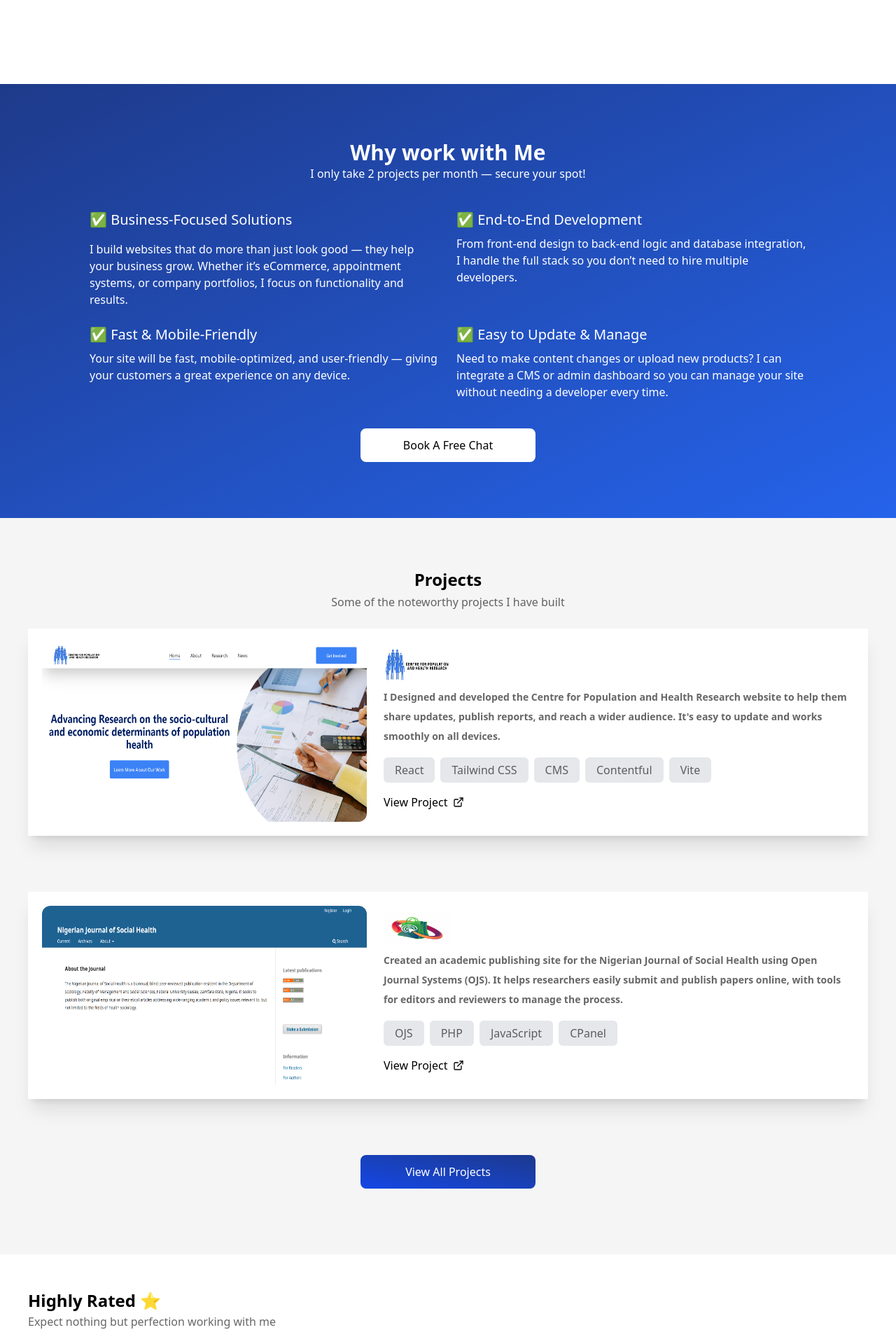
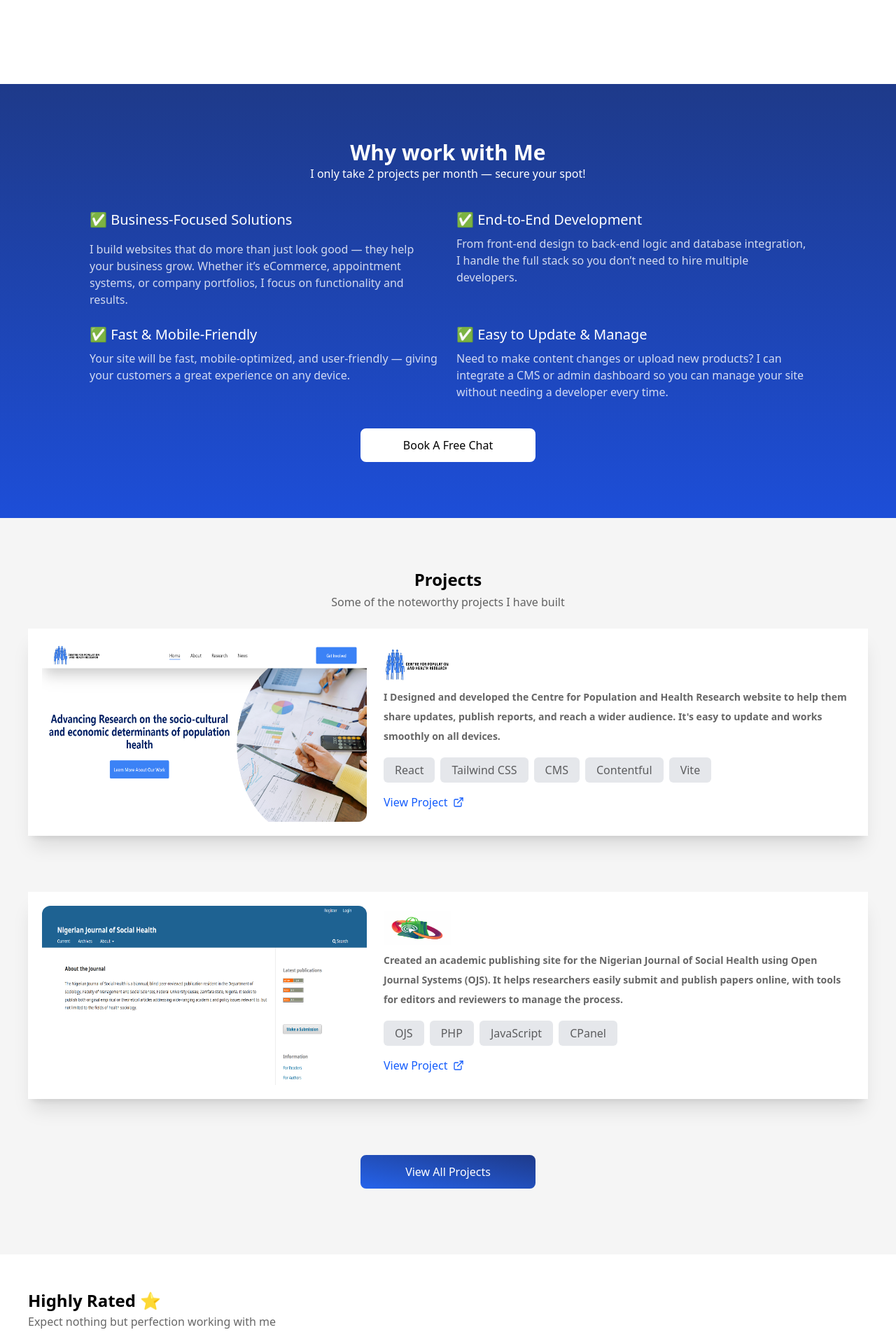
Before and after one commit to lamba01/port, a React (Vite) app: page / in a window 1280 px wide. Shown: the part 680-2600 px from the top of the page at 70% size. Built offline with nearby package versions, Linux system fonts and the light colour scheme; no server answers.

Commit message:
feat: enhance UI elements across multiple sections for improved aesthetics and user experience

```diff
--- a/src/components/projectComponent.jsx
+++ b/src/components/projectComponent.jsx
@@ -117,7 +117,7 @@ export default function Projects({ limit }) {
                 ))}
               </div>
               <a
-                className="flex flex-row items-center gap-2 py-2"
+                className="flex flex-row items-center gap-2 py-2 text-blue-600"
                 href={project.links}
                 target="_blank"
                 rel="noopener noreferrer"
@@ -129,7 +129,14 @@ export default function Projects({ limit }) {
         ))}
         {limit && (
           <Link to={`/projects`}>
-            <button className="bg-gradient-to-tr from-blue-700 to-blue-900 text-white cursor-pointer py-3 px-8 sm:w-[250px] w-[90vw] hover:bg-[#333333]">
+            <button
+              className="bg-gradient-to-tr from-blue-700 to-blue-900 text-white cursor-pointer py-3 px-8 sm:w-[250px] w-[90vw] hover:bg-[#333333]"
+              style={{
+                backgroundImage:
+                  "linear-gradient(to top right, #2563eb, #1e3a8a)",
+                backgroundColor: "#2563eb", // fallback solid color
+              }}
+            >
               view all projects{" "}
             </button>
           </Link>
--- a/src/sections/blogPreview.jsx
+++ b/src/sections/blogPreview.jsx
@@ -43,11 +43,11 @@ export default function BlogPreview() {
       <h2 className="text-2xl font-bold text-center mb-6">
         Latest from the Blog
       </h2>
-      <div className="grid md:grid-cols-2 gap-6">
+      <div className="grid md:grid-cols-2 gap-10">
         {posts.map((post, index) => (
           <div
             key={index}
-            className="border rounded-lg p-5 shadow-sm hover:shadow-md transition"
+            className="border border-solid rounded-lg p-5 shadow-sm hover:shadow-md transition"
           >
             <a
               href={`https://johnwrites.hashnode.dev/${post.slug}`}
--- a/src/sections/contact.jsx
+++ b/src/sections/contact.jsx
@@ -142,7 +142,11 @@ export default function Contact() {
           <button
             type="submit"
             disabled={state.submitting}
-            className="bg-black text-white px-6 py-2 rounded-md hover:bg-[#333333] transition cursor-pointer"
+            className="text-white px-6 py-2 rounded-md hover:bg-[#333333] transition cursor-pointer"
+            style={{
+              backgroundImage: "linear-gradient(to top , #1D4ED8, #1e3a8a)",
+              backgroundColor: "#2563eb", // fallback solid color
+            }}
           >
             {state.submitting ? "Sending..." : "Send Message"}
           </button>
--- a/src/sections/creativeProjects.jsx
+++ b/src/sections/creativeProjects.jsx
@@ -31,6 +31,11 @@ export default function CreativeProjects() {
             key={data.id}
             className="border-[#f5f5f5] border-2 border-solid rounded-xl w-full sm:w-[48%] p-5 relative group"
             data-aos="fade-up"
+            style={{
+              backgroundImage:
+                "linear-gradient(to bottom right, #2563eb, #1e3a8a)",
+              backgroundColor: "#2563eb", // fallback solid color
+            }}
           >
             <a
               href={data.link}
@@ -44,12 +49,12 @@ export default function CreativeProjects() {
                 className="sm:h-[300px] w-full h-[250px] rounded-xl transition-transform group-hover:scale-105"
               />
             </a>
-            <h5 className="mt-3">{data.description}</h5>
+            <h5 className="mt-3 text-white">{data.description}</h5>
             <a
               href={data.link}
               target="_blank"
               rel="noopener noreferrer"
-              className="flex items-center gap-2 mt-2 hover:underline text-blue-600 hover:opacity-80"
+              className="flex items-center gap-2 mt-2 hover:underline text-white/80 hover:opacity-80"
             >
               View Project <FiExternalLink />
             </a>
--- a/src/sections/hireMe.jsx
+++ b/src/sections/hireMe.jsx
@@ -5,7 +5,7 @@ export default function HireMe() {
     <section
       className="w-full py-20 px-6 sm:px-12 text-white bg-linear-to-tl from-blue-700 to-blue-900 hover:from-blue-600 hover:to-blue-800 flex flex-col justify-center items-center gap-10"
       style={{
-        backgroundImage: "linear-gradient(to top left, #2563eb, #1e3a8a)",
+        backgroundImage: "linear-gradient(to top , #1D4ED8, #1e3a8a)",
         backgroundColor: "#2563eb", // fallback solid color
       }}
     >
@@ -23,7 +23,7 @@ export default function HireMe() {
           <h4 className="text-xl font-medium mb-4">
             ✅ Business-Focused Solutions
           </h4>
-          <span>
+          <span className="text-white/80">
             I build websites that do more than just look good — they help your
             business grow. Whether it’s eCommerce, appointment systems, or
             company portfolios, I focus on functionality and results.
@@ -33,7 +33,7 @@ export default function HireMe() {
           <h4 className="text-xl font-medium mb-2">
             ✅ End-to-End Development
           </h4>
-          <span>
+          <span className="text-white/80">
             From front-end design to back-end logic and database integration, I
             handle the full stack so you don’t need to hire multiple developers.
           </span>
@@ -42,7 +42,7 @@ export default function HireMe() {
           <h4 className="text-xl font-medium mb-2">
             ✅ Fast & Mobile-Friendly
           </h4>
-          <span>
+          <span className="text-white/80">
             Your site will be fast, mobile-optimized, and user-friendly — giving
             your customers a great experience on any device.
           </span>
@@ -51,7 +51,7 @@ export default function HireMe() {
           <h4 className="text-xl font-medium mb-2">
             ✅ Easy to Update & Manage
           </h4>
-          <span>
+          <span className="text-white/80">
             Need to make content changes or upload new products? I can integrate
             a CMS or admin dashboard so you can manage your site without needing
             a developer every time.
--- a/src/sections/testimonial.jsx
+++ b/src/sections/testimonial.jsx
@@ -2,29 +2,30 @@ import React, { useState } from "react";
 import { IoPersonCircle } from "react-icons/io5";
 import njshImage from "../assets/project2.png";
 import cepherImage from "../assets/project1.png";
+import { FaQuoteLeft } from "react-icons/fa6";
 
 const testimonialData = [
   {
     id: 1,
-    testimony: `"John was hired to develop a website for the Nigerian Journal of
+    testimony: `John was hired to develop a website for the Nigerian Journal of
              Social Sciences, aside from the fact that he delivered to time lag,
              the website is professional and responsive to the request of
              intending authors. Publishing with the Journal is easier as
              procedures for uploading a manuscript for consideration for
              publication is made self explanatory by the responsive website
              developed by John. Without any reservation, I recommend for those
-             that will require his services now and in the future"`,
+             that will require his services now and in the future`,
     name: "Prof Femi Tinuola",
     organization: "Editor-in-Chief, NJSH",
     image: njshImage,
   },
   {
     id: 2,
-    testimony: `"John did an excellent job developing our website. The site has greatly improved our online presence,
+    testimony: `John did an excellent job developing our website. The site has greatly improved our online presence,
      making it easier for people to learn about our work and stay updated on our activities.
      Thanks to his work, we now reach a wider audience, and our visibility on search engines has improved
      significantly. The website has been a valuable tool in helping us share our research and connect with
-     more people. I highly recommend John for anyone looking for a well-built and effective website."`,
+     more people. I highly recommend John for anyone looking for a well-built and effective website.`,
     name: "Prof Israel Orubuloye",
     organization: "CEO, CEPHER",
     image: cepherImage,
@@ -58,6 +59,7 @@ export default function Testimonial() {
           >
             <IoPersonCircle size={"4em"} color="white" />
             <span className="italic text-white text-xl py-3 leading-relaxed">
+              <FaQuoteLeft className="inline mr-2" />
               {testimonial.testimony}
             </span>
             <div className="text-center mt-2">
```
